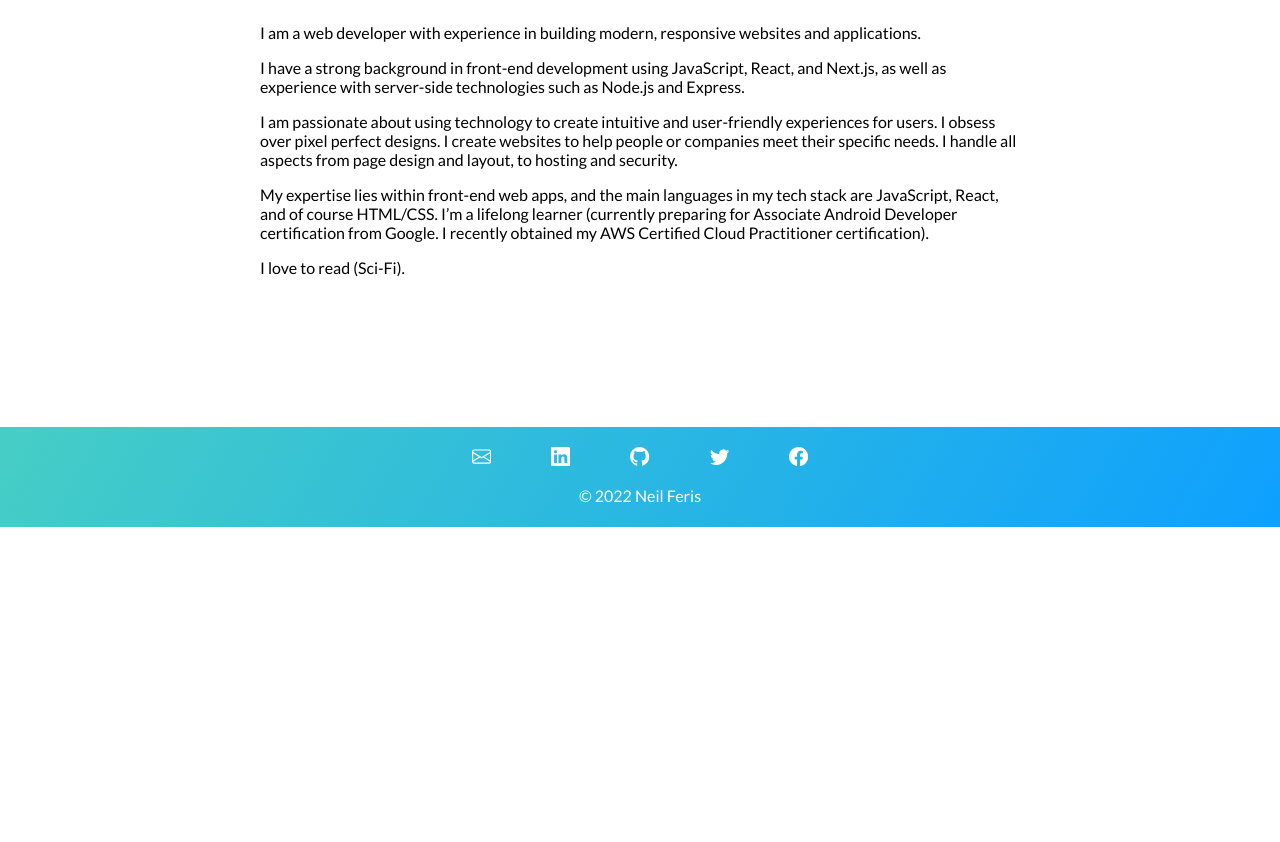
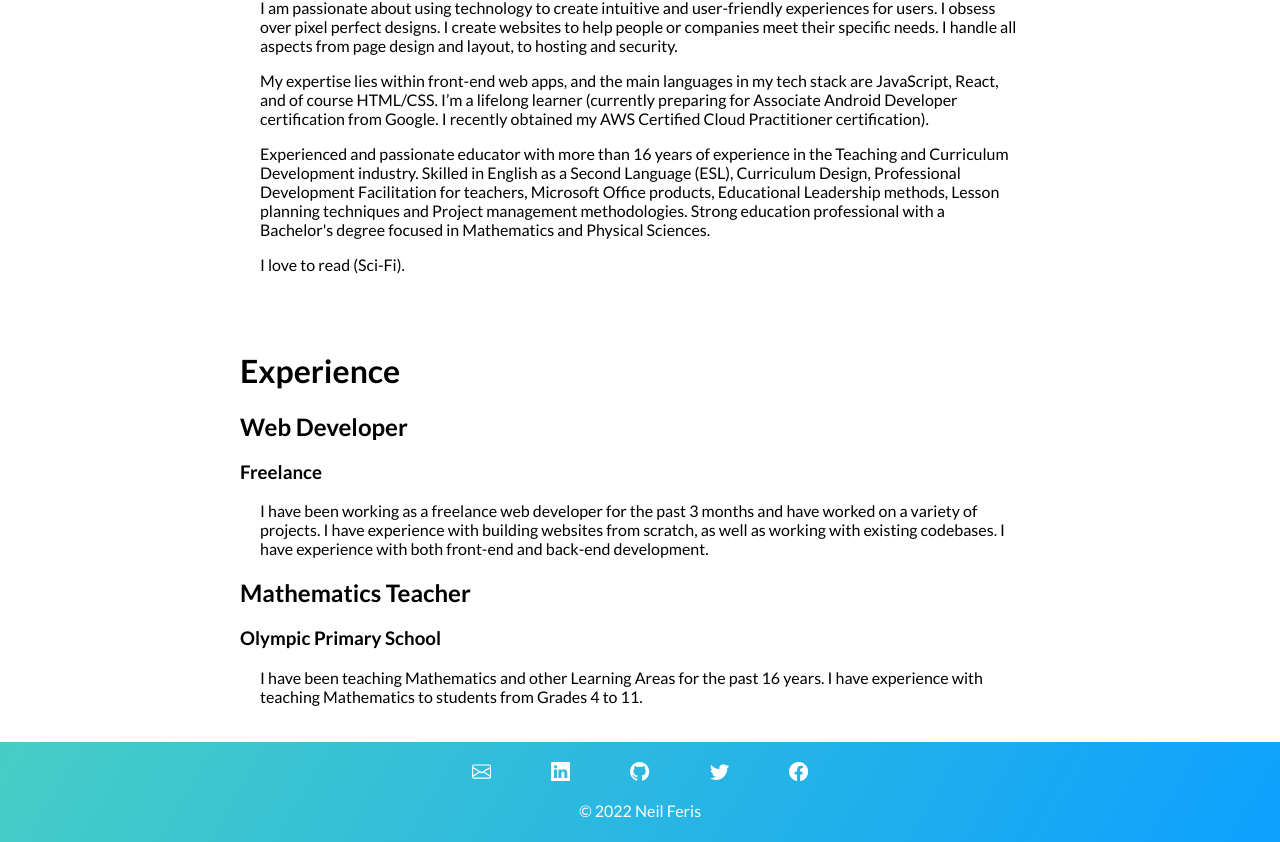
Before and after one commit to neil-feris/dev-portfolio, a Next.js app: page /about in a window 1280 px wide. Shown: the part 273-1115 px from the top of the page. Before the commit the page ends 800 px from the top, so only its background shows below. Built offline with nearby package versions, Linux system fonts and the light colour scheme.

Commit message:
Update about page

```diff
--- a/pages/about.js
+++ b/pages/about.js
@@ -30,10 +30,50 @@ export default function About() {
           certification from Google. I recently obtained my AWS Certified Cloud
           Practitioner certification).
         </p>
+
+        <p>
+          Experienced and passionate educator with more than 16 years of
+          experience in the Teaching and Curriculum Development industry.
+          Skilled in English as a Second Language (ESL), Curriculum Design,
+          Professional Development Facilitation for teachers, Microsoft Office
+          products, Educational Leadership methods, Lesson planning techniques
+          and Project management methodologies. Strong education professional
+          with a Bachelor's degree focused in Mathematics and Physical Sciences.
+        </p>
+
         <p> I love to read (Sci-Fi).</p>
+      </div>
+      <div className="experience">
+        <h1>Experience</h1>
+        <div className="experience-item">
+          <h2>Web Developer</h2>
+          <h3>Freelance</h3>
+          <p>
+            I have been working as a freelance web developer for the past 3
+            months and have worked on a variety of projects. I have experience
+            with building websites from scratch, as well as working with
+            existing codebases. I have experience with both front-end and
+            back-end development.
+          </p>
+        </div>
+        <div className="experience-item">
+          <h2>Mathematics Teacher</h2>
+          <h3>Olympic Primary School</h3>
+          <p>
+            I have been teaching Mathematics and other Learning Areas for the
+            past 16 years. I have experience with teaching Mathematics to
+            students from Grades 4 to 11.
+          </p>
+        </div>
       </div>
       <style jsx>{`
         .about {
+          max-width: 800px;
+          margin: 0 auto;
+          padding: 20px;
+        }
+
+        .experience {
           max-width: 800px;
           margin: 0 auto;
           padding: 20px;
```
